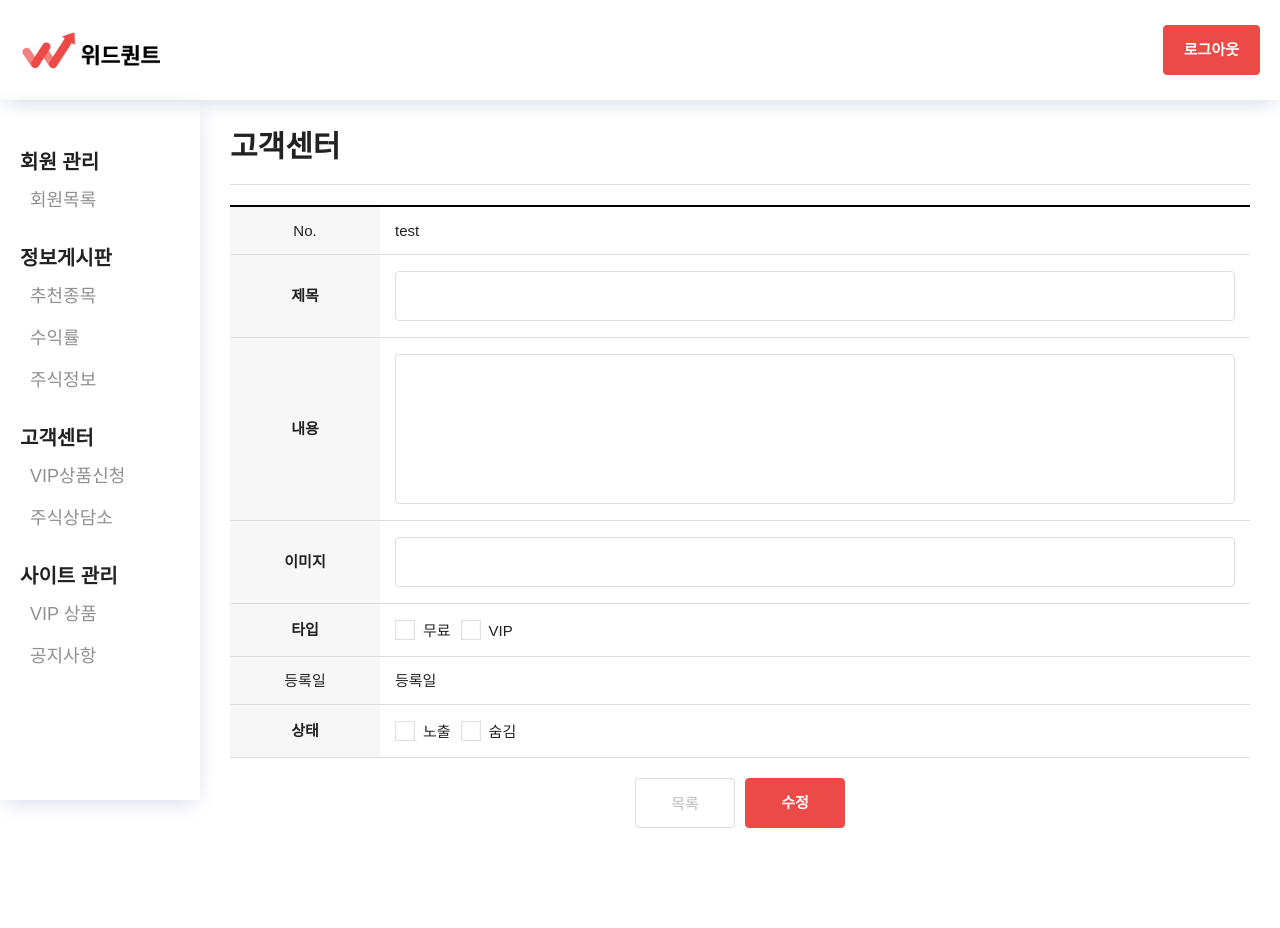
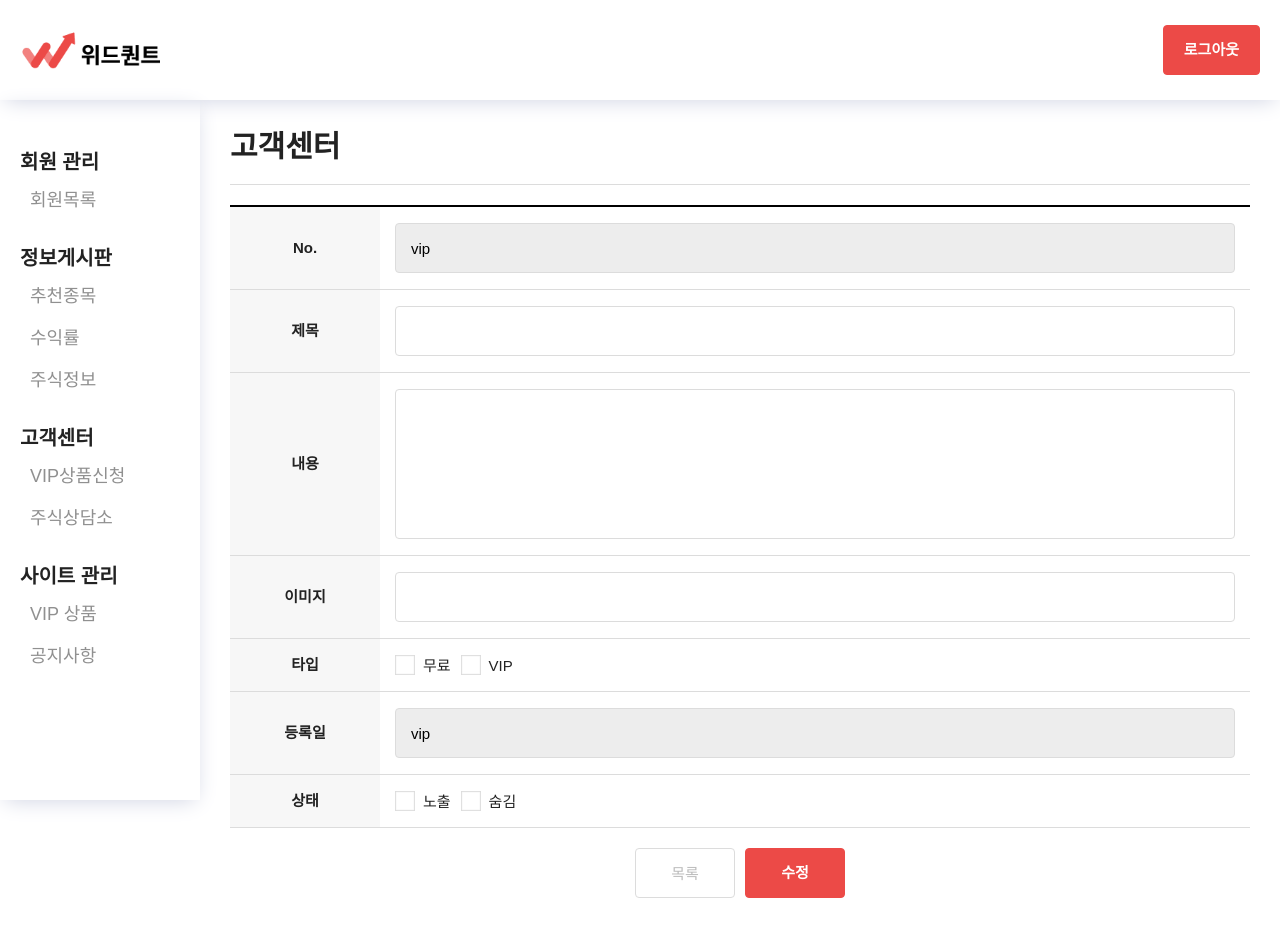
Before and after one commit to kse012050/withQuint, a React (Create React App) app: page /admin/customer/vip in a window 1280 px wide. Before the commit the page ends 858 px from the top, so only its background shows below. Built offline with nearby package versions, Linux system fonts and the light colour scheme; no server answers.

Commit message:
관리자 게시물 수정 진행 중

```diff
--- a/src/pages/admin/Write.jsx
+++ b/src/pages/admin/Write.jsx
@@ -1,16 +1,35 @@
-import React from 'react';
-import { Link } from 'react-router-dom';
+import React, { useEffect, useState } from 'react';
+import { Link, useParams } from 'react-router-dom';
+import { getApi } from '../../api/api';
 
 export default function Write() {
+    const { id, boardType } = useParams();
+    const [inputs, setInputs] = useState()
+
+    useEffect(()=>{
+        console.log(id);
+        console.log(boardType);
+        if(!id) return;
+        getApi('boards/detail', {boardId: id, boardType})
+            .then(({ result, data } = {} )=>{
+                if(result){
+                    console.log(data);
+
+                }
+            })
+    }, [])
+
     return (
         <>
             <ul className='detail-list'>
+                { id &&
                     <li>
                         <label htmlFor="">No.</label>
                         <div>
-                        test
+                            <input type="text" defaultValue={id} readOnly/>
                         </div>
                     </li>
+                }
                 <li>
                     <label htmlFor="">제목</label>
                     <div>
@@ -38,12 +57,14 @@ export default function Write() {
                         <label htmlFor="">VIP</label>
                     </div>
                 </li>
+                { id &&
                     <li>
                         <label htmlFor="">등록일</label>
                         <div>
-                        <p>등록일</p>
+                            <input type="text" defaultValue={id} readOnly/>
                         </div>
                     </li>
+                }
                 <li>
                     <label htmlFor="">상태</label>
                     <div>
@@ -55,8 +76,14 @@ export default function Write() {
                 </li>
             </ul>
             <div className='detail-update'>
+                { id ?
+                    <>
                         <Link to='' className='btn-gray'>목록</Link>
                         <button className='btn-bg-small'>수정</button>
+                    </>
+                    :
+                    <button className='btn-bg-small'>생성</button>
+                }
             </div>
         </>
     );
```
Lines whose indentation alone changed are shown as unchanged.
